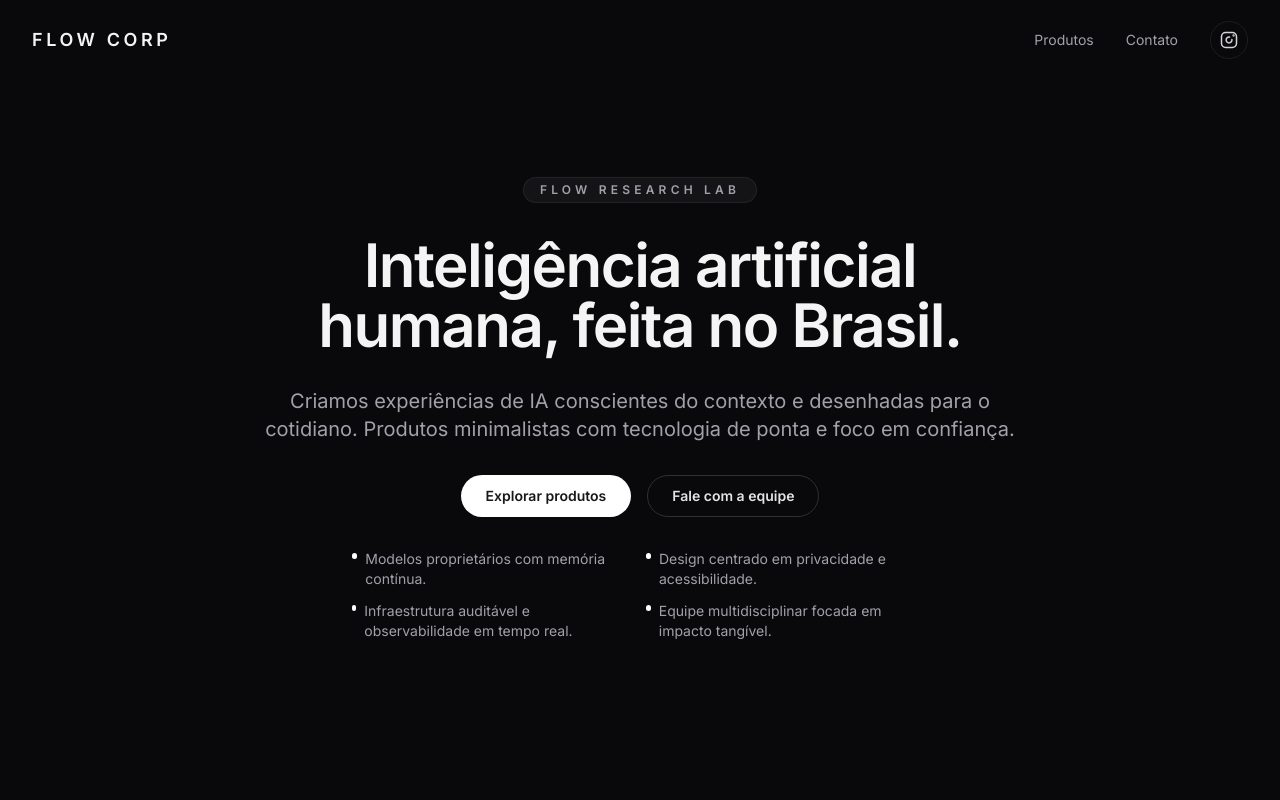
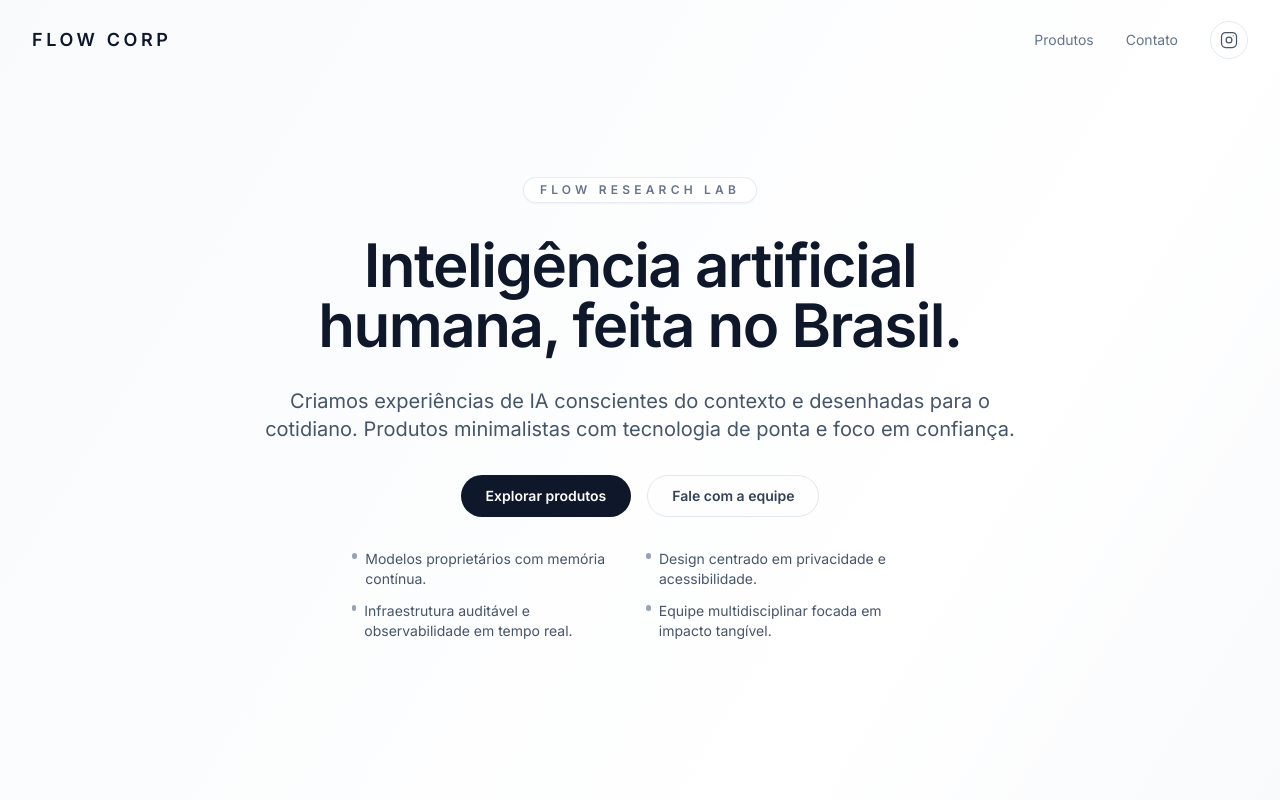
Before and after one commit to igorbiccas/flowcorp-site, a React (Vite) app: page / in a window 1280 px wide. Shown: the top 800 px of the page. Built offline with nearby package versions, Linux system fonts and the light colour scheme.

Commit message:
Refresh marketing site with lighter aesthetic

```diff
--- a/App.tsx
+++ b/App.tsx
@@ -30,11 +30,11 @@ const products: Product[] = [
 
 const App: React.FC = () => {
   return (
-    <div className="relative min-h-screen overflow-hidden bg-zinc-950 text-zinc-200">
+    <div className="relative min-h-screen overflow-hidden bg-gradient-to-br from-[#f8fafc] via-white to-[#eef2f7] text-slate-900">
       <div className="pointer-events-none absolute inset-0 -z-10">
-        <div className="absolute -top-32 left-1/2 h-[32rem] w-[32rem] -translate-x-1/2 rounded-full bg-[radial-gradient(circle_at_center,rgba(244,244,245,0.08),rgba(39,39,42,0))]" />
-        <div className="absolute inset-x-0 bottom-0 h-96 bg-[radial-gradient(ellipse_at_bottom,rgba(161,161,170,0.18),transparent_70%)]" />
-        <div className="absolute left-1/3 top-1/2 h-64 w-64 -translate-y-1/2 rounded-full bg-[radial-gradient(circle_at_center,rgba(59,130,246,0.08),rgba(39,39,42,0))]" />
+        <div className="absolute -top-32 left-1/2 h-[32rem] w-[32rem] -translate-x-1/2 rounded-full bg-[radial-gradient(circle_at_center,rgba(14,116,144,0.08),rgba(248,250,252,0))]" />
+        <div className="absolute inset-x-0 bottom-0 h-80 bg-[radial-gradient(ellipse_at_bottom,rgba(37,99,235,0.08),transparent_70%)]" />
+        <div className="absolute left-1/3 top-1/2 h-64 w-64 -translate-y-1/2 rounded-full bg-[radial-gradient(circle_at_center,rgba(226,232,240,0.9),rgba(241,245,249,0))]" />
       </div>
 
       <Header />
@@ -43,44 +43,44 @@ const App: React.FC = () => {
         <section className="container mx-auto flex min-h-[90vh] flex-col items-center justify-center px-6 pb-24 pt-44 text-center md:px-8">
           <AnimatedSection className="w-full">
             <div className="mx-auto max-w-3xl space-y-8">
-              <span className="inline-flex items-center gap-2 rounded-full border border-zinc-800/80 bg-zinc-900/80 px-4 py-1 text-xs font-semibold uppercase tracking-[0.35em] text-zinc-400">
+              <span className="inline-flex items-center gap-2 rounded-full border border-slate-200/80 bg-white/80 px-4 py-1 text-xs font-semibold uppercase tracking-[0.35em] text-slate-500 shadow-sm">
                 Flow Research Lab
               </span>
-              <h1 className="text-4xl font-semibold tracking-tight text-zinc-100 sm:text-5xl md:text-6xl">
+              <h1 className="text-4xl font-semibold tracking-tight text-slate-900 sm:text-5xl md:text-6xl">
                 Inteligência artificial humana, feita no Brasil.
               </h1>
-              <p className="text-lg leading-relaxed text-zinc-400 md:text-xl">
+              <p className="text-lg leading-relaxed text-slate-600 md:text-xl">
                 Criamos experiências de IA conscientes do contexto e desenhadas para o cotidiano. Produtos minimalistas com tecnologia de ponta e foco em confiança.
               </p>
               <div className="flex flex-col items-center justify-center gap-4 sm:flex-row">
                 <a
                   href="#products"
-                  className="inline-flex items-center justify-center rounded-full border border-white/20 bg-white px-6 py-2.5 text-sm font-semibold text-zinc-900 shadow-[0_25px_60px_-30px_rgba(250,250,250,0.6)] transition hover:border-white hover:bg-zinc-100"
+                  className="inline-flex items-center justify-center rounded-full border border-slate-900/10 bg-slate-900 px-6 py-2.5 text-sm font-semibold text-white shadow-[0_25px_60px_-30px_rgba(15,23,42,0.35)] transition hover:bg-slate-800"
                 >
                   Explorar produtos
                 </a>
                 <a
                   href="mailto:hello@flowcorp.ai"
-                  className="inline-flex items-center justify-center rounded-full border border-zinc-700/70 px-6 py-2.5 text-sm font-semibold text-zinc-200 transition hover:border-zinc-500/80 hover:text-white"
+                  className="inline-flex items-center justify-center rounded-full border border-slate-200 bg-white/70 px-6 py-2.5 text-sm font-semibold text-slate-700 transition hover:border-slate-300 hover:text-slate-900 hover:shadow-sm"
                 >
                   Fale com a equipe
                 </a>
               </div>
-              <ul className="mx-auto flex max-w-xl flex-col gap-3 text-left text-sm text-zinc-400 sm:grid sm:grid-cols-2">
+              <ul className="mx-auto flex max-w-xl flex-col gap-3 text-left text-sm text-slate-600 sm:grid sm:grid-cols-2">
                 <li className="flex items-start gap-2">
-                  <span className="mt-1 inline-flex h-1.5 w-1.5 rounded-full bg-white" aria-hidden="true" />
+                  <span className="mt-1 inline-flex h-1.5 w-1.5 rounded-full bg-slate-400" aria-hidden="true" />
                   Modelos proprietários com memória contínua.
                 </li>
                 <li className="flex items-start gap-2">
-                  <span className="mt-1 inline-flex h-1.5 w-1.5 rounded-full bg-white" aria-hidden="true" />
+                  <span className="mt-1 inline-flex h-1.5 w-1.5 rounded-full bg-slate-400" aria-hidden="true" />
                   Design centrado em privacidade e acessibilidade.
                 </li>
                 <li className="flex items-start gap-2">
-                  <span className="mt-1 inline-flex h-1.5 w-1.5 rounded-full bg-white" aria-hidden="true" />
+                  <span className="mt-1 inline-flex h-1.5 w-1.5 rounded-full bg-slate-400" aria-hidden="true" />
                   Infraestrutura auditável e observabilidade em tempo real.
                 </li>
                 <li className="flex items-start gap-2">
-                  <span className="mt-1 inline-flex h-1.5 w-1.5 rounded-full bg-white" aria-hidden="true" />
+                  <span className="mt-1 inline-flex h-1.5 w-1.5 rounded-full bg-slate-400" aria-hidden="true" />
                   Equipe multidisciplinar focada em impacto tangível.
                 </li>
               </ul>
@@ -91,11 +91,11 @@ const App: React.FC = () => {
         <section className="py-20 md:py-28">
           <div className="container mx-auto px-6 md:px-8">
             <AnimatedSection className="mx-auto max-w-4xl text-center">
-              <p className="text-sm uppercase tracking-[0.4em] text-zinc-500">Propósito</p>
-              <h2 className="mt-6 text-3xl font-semibold tracking-tight text-zinc-100 md:text-4xl">
+              <p className="text-sm uppercase tracking-[0.4em] text-slate-500">Propósito</p>
+              <h2 className="mt-6 text-3xl font-semibold tracking-tight text-slate-900 md:text-4xl">
                 Resolvemos problemas reais com velocidade e cuidado.
               </h2>
-              <p className="mt-6 text-lg leading-relaxed text-zinc-400 md:text-xl">
+              <p className="mt-6 text-lg leading-relaxed text-slate-600 md:text-xl">
                 Da saúde à educação, desenhamos soluções de IA que se integram ao fluxo de trabalho das pessoas. Nossos produtos nascem de parcerias próximas com especialistas de cada domínio.
               </p>
             </AnimatedSection>
@@ -106,8 +106,8 @@ const App: React.FC = () => {
           <div className="container mx-auto px-6 md:px-8">
             <AnimatedSection className="w-full">
               <div className="mx-auto max-w-3xl text-center">
-                <h2 className="text-3xl font-semibold tracking-tight text-zinc-100 md:text-4xl">Nossos produtos</h2>
-                <p className="mt-4 text-base text-zinc-400 md:text-lg">
+                <h2 className="text-3xl font-semibold tracking-tight text-slate-900 md:text-4xl">Nossos produtos</h2>
+                <p className="mt-4 text-base text-slate-600 md:text-lg">
                   Cada iniciativa é construída em diálogo com clientes estratégicos para garantir segurança, qualidade de dados e experiências fluidas.
                 </p>
               </div>
@@ -120,10 +120,10 @@ const App: React.FC = () => {
           </div>
         </section>
 
-        <footer className="border-t border-zinc-800/80 bg-zinc-950/80">
-          <div className="container mx-auto flex flex-col items-center justify-between gap-4 px-6 py-10 text-sm text-zinc-500 md:flex-row md:px-8">
+        <footer className="border-t border-slate-200 bg-white/80 backdrop-blur">
+          <div className="container mx-auto flex flex-col items-center justify-between gap-4 px-6 py-10 text-sm text-slate-500 md:flex-row md:px-8">
             <p>© {new Date().getFullYear()} Flow corp. Todos os direitos reservados.</p>
-            <p className="text-zinc-500">Construído com respeito ao tempo das pessoas.</p>
+            <p className="text-slate-500">Construído com respeito ao tempo das pessoas.</p>
           </div>
         </footer>
       </main>
--- a/components/Header.tsx
+++ b/components/Header.tsx
@@ -16,7 +16,7 @@ const Header: React.FC = () => {
     <header
       className={`fixed top-0 left-0 right-0 z-50 border-b transition-all duration-300 ease-in-out ${
         isScrolled
-          ? 'border-zinc-800/80 bg-zinc-950/85 backdrop-blur-xl'
+          ? 'border-slate-200/80 bg-white/85 backdrop-blur-xl shadow-sm'
           : 'border-transparent bg-transparent'
       }`}
     >
@@ -24,16 +24,16 @@ const Header: React.FC = () => {
         <div className="flex h-20 items-center justify-between">
           <a
             href="#"
-            className="text-lg font-semibold tracking-[0.2em] text-zinc-100 transition-colors hover:text-white"
+            className="text-lg font-semibold tracking-[0.2em] text-slate-900 transition-colors hover:text-slate-600"
             aria-label="Flow corp"
           >
             FLOW CORP
           </a>
-          <nav className="flex items-center gap-8 text-sm text-zinc-400">
-            <a href="#products" className="transition hover:text-zinc-100">
+          <nav className="flex items-center gap-8 text-sm text-slate-500">
+            <a href="#products" className="transition hover:text-slate-900">
               Produtos
             </a>
-            <a href="mailto:hello@flowcorp.ai" className="transition hover:text-zinc-100">
+            <a href="mailto:hello@flowcorp.ai" className="transition hover:text-slate-900">
               Contato
             </a>
             <a
@@ -41,7 +41,7 @@ const Header: React.FC = () => {
               target="_blank"
               rel="noopener noreferrer"
               aria-label="Siga-nos no Instagram"
-              className="rounded-full border border-zinc-800/70 p-2 text-zinc-300 transition hover:border-zinc-600 hover:text-white"
+              className="rounded-full border border-slate-200 bg-white/80 p-2 text-slate-600 transition hover:border-slate-300 hover:text-slate-900 hover:shadow-sm"
             >
               <InstagramIcon />
             </a>
--- a/components/icons.tsx
+++ b/components/icons.tsx
@@ -1,13 +1,14 @@
 import React from 'react';
 
-const iconWrapper = 'w-12 h-12 mb-6 rounded-2xl bg-zinc-900/80 border border-zinc-800 flex items-center justify-center shadow-[0_0_40px_-20px_rgba(124,58,237,0.35)]';
+const iconWrapper =
+  'w-12 h-12 mb-6 rounded-2xl border border-slate-200 bg-white flex items-center justify-center shadow-[0_15px_40px_-25px_rgba(15,23,42,0.35)]';
 
 export const SparklesIcon = () => (
   <div className={iconWrapper}>
     <svg
       xmlns="http://www.w3.org/2000/svg"
       viewBox="0 0 32 32"
-      className="w-7 h-7 text-zinc-100"
+      className="h-7 w-7 text-slate-800"
       fill="none"
       stroke="currentColor"
       strokeWidth="1.6"
@@ -26,7 +27,7 @@ export const AnamneseIcon = () => (
     <svg
       xmlns="http://www.w3.org/2000/svg"
       viewBox="0 0 32 32"
-      className="w-7 h-7 text-zinc-100"
+      className="h-7 w-7 text-slate-800"
       fill="none"
       stroke="currentColor"
       strokeWidth="1.6"
@@ -49,14 +50,14 @@ export const InstagramIcon = () => (
     viewBox="0 0 24 24"
     fill="none"
     stroke="currentColor"
-    strokeWidth="1.8"
+    strokeWidth="1.5"
     strokeLinecap="round"
     strokeLinejoin="round"
     className="h-5 w-5"
   >
     <rect width="18" height="18" x="3" y="3" rx="5" />
-    <path d="M15.5 11.4a3.5 3.5 0 1 1-2.9-2.9" />
-    <circle cx="17.5" cy="6.5" r="0.5" fill="currentColor" />
+    <circle cx="12" cy="12" r="3.5" />
+    <circle cx="17" cy="7" r="0.7" fill="currentColor" stroke="none" />
   </svg>
 );
 
```
Also changed, not shown: components/ProductCard.tsx (+7 -7 lines).
